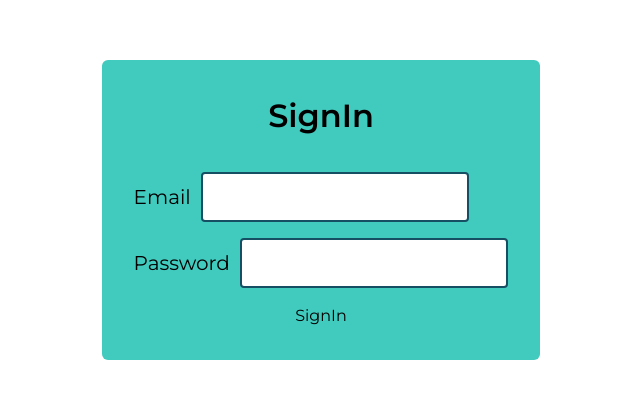
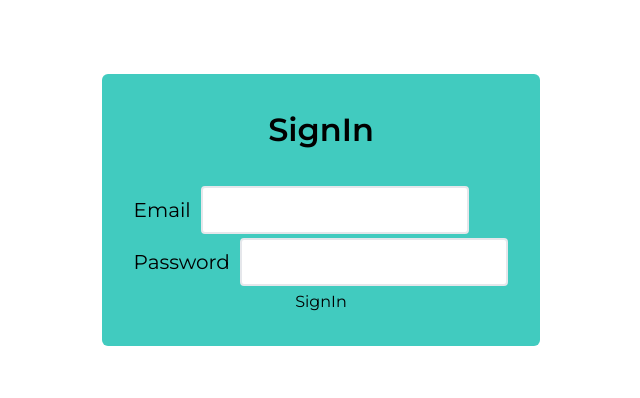
Before and after one commit to PawaOx4th/react-ts-e-commerce-app, a React (Vite) app: page /signIn in a window 1280 px wide. Shown: the part 190-588 px from the top of the page, without its empty margins (319-959 px from the left). Built offline with nearby package versions, Linux system fonts and the light colour scheme.

Commit message:
feat: 🎸 extrack component Label, Input

```diff
--- /dev/null
+++ b/auto-imports.d.ts
@@ -0,0 +1,5 @@
+// Generated by 'unplugin-auto-import'
+export {}
+declare global {
+  const clsx: typeof import("clsx")["clsx"]
+}
--- a/package.json
+++ b/package.json
@@ -31,6 +31,7 @@
     "postcss": "^8.4.21",
     "tailwindcss": "^3.2.4",
     "typescript": "^4.9.3",
+    "unplugin-auto-import": "^0.12.2",
     "vite": "^4.0.0",
     "vite-tsconfig-paths": "^4.0.3"
   }
--- a/src/components/FormTemplate.tsx
+++ b/src/components/FormTemplate.tsx
@@ -1,27 +1,12 @@
 import { InformationFormType } from "hook/useUserAuth"
-import React, { useId, useState } from "react"
+import React, { useId } from "react"
 import styled from "styled-components"
-
-const Form = styled.form`
-  display: flex;
-  flex-direction: column;
-  gap: 1rem;
-`
+import { Input, Label } from "./atom"
+import clsx from "clsx"
 
 const TitleText = styled.span`
   font-size: 2rem;
   font-weight: 600;
-`
-
-const Input = styled.input`
-  padding: 8px 12px;
-  border-radius: 4px;
-  outline: none;
-  border: 2px solid #164e63;
-`
-
-const Label = styled.label`
-  font-size: 20px;
 `
 
 export type ContainerStylePropTypes = { bgColor?: string }
@@ -62,7 +47,8 @@ function FormTemplate({
       <div>
         <TitleText>{title}</TitleText>
       </div>
-      <Form
+      <form
+        className={clsx("flex", "flex-col", "gap-1")}
         onSubmit={(e) => {
           e.preventDefault()
           onSubmit(email, password)
@@ -98,7 +84,7 @@ function FormTemplate({
         </Label>
 
         <button type='submit'>{title}</button>
-      </Form>
+      </form>
     </Container>
   )
 }
--- /dev/null
+++ b/src/components/atom/Input.tsx
@@ -0,0 +1,20 @@
+import React, { ComponentProps, ComponentPropsWithRef } from "react"
+import clsx from "clsx"
+
+type InputPropsType = {} & ComponentPropsWithRef<"input">
+
+function Input({ children, ...props }: Omit<InputPropsType, "className">) {
+  return (
+    <input
+      {...props}
+      className={clsx(
+        "py-2 px-3 rounded outline-none ",
+        "border-2 border-solid focus:border-black",
+      )}
+    >
+      {children}
+    </input>
+  )
+}
+
+export default Input
--- /dev/null
+++ b/src/components/atom/Label.tsx
@@ -0,0 +1,12 @@
+import clsx from "clsx"
+import { ComponentPropsWithoutRef } from "react"
+
+function Label({ children, ...props }: Omit<ComponentPropsWithoutRef<"label">, "className">) {
+  return (
+    <label {...props} className={clsx("text-xl")}>
+      {children}
+    </label>
+  )
+}
+
+export default Label
--- /dev/null
+++ b/src/components/atom/index.ts
@@ -0,0 +1,2 @@
+export { default as Label } from "./Label"
+export { default as Input } from "./Input"
--- a/vite.config.ts
+++ b/vite.config.ts
@@ -1,10 +1,28 @@
 import { defineConfig } from "vite"
 import react from "@vitejs/plugin-react-swc"
 import tsconfigPaths from "vite-tsconfig-paths"
+import AutoImport from "unplugin-auto-import/vite"
 
 // https://vitejs.dev/config/
 export default defineConfig({
-  plugins: [react(), tsconfigPaths()],
+  plugins: [
+    react(),
+    tsconfigPaths(),
+    AutoImport({
+      include: [
+        /\.[tj]sx?$/, // .ts, .tsx, .js, .jsx
+      ],
+      imports: [
+        {
+          clsx: ["clsx"],
+        },
+      ],
+      eslintrc: {
+        enabled: true, // <-- this
+      },
+      dts: true,
+    }),
+  ],
   server: {
     port: 5172,
   },
```
Also changed, not shown: tsconfig.json (+6 -17 lines), .eslintrc-auto-import.json (added), 1 other file (tests, documents, lock files or other folders).
